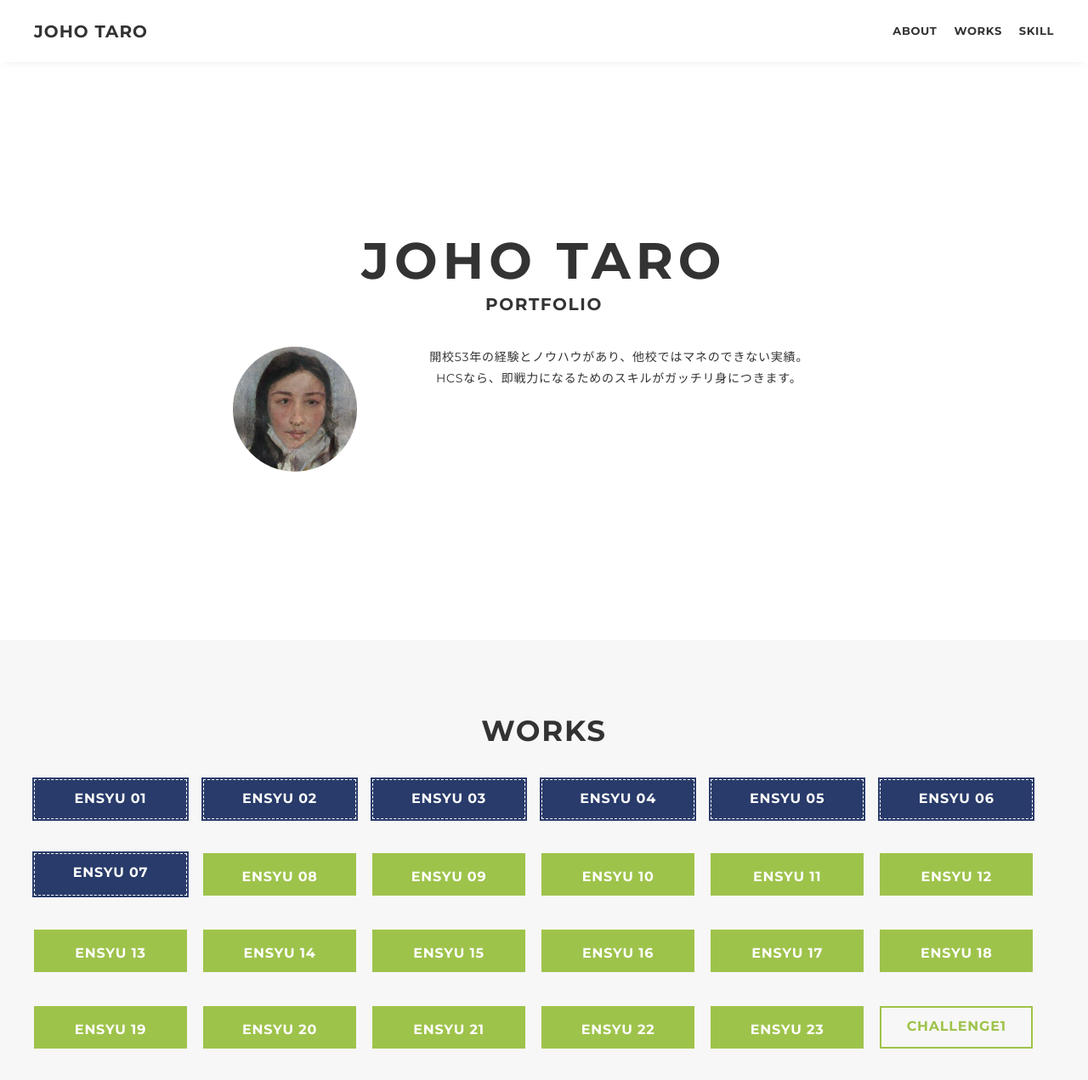
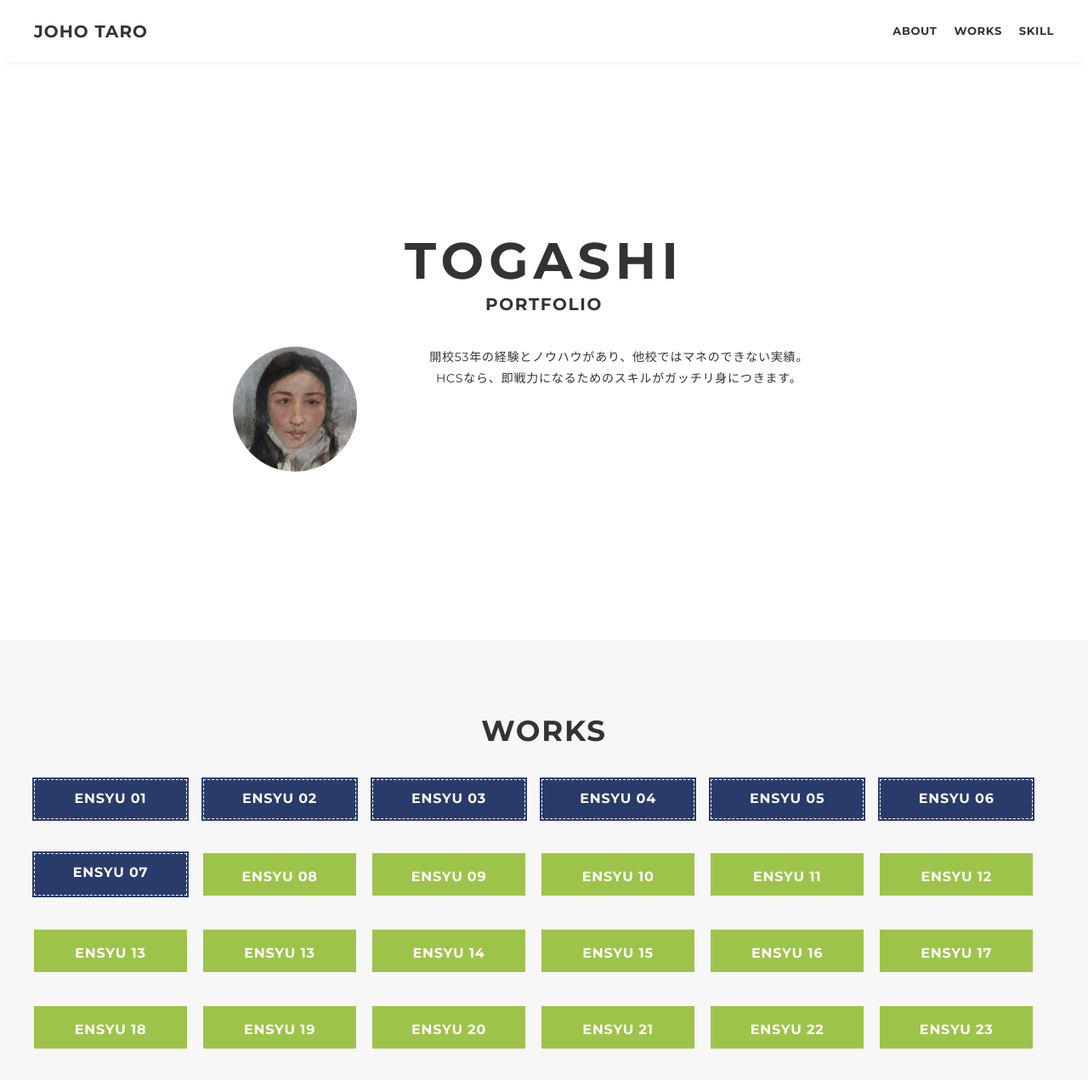
Before and after one commit to togashi0/S1A319, a plain HTML site: page index.html in a window 1280 px wide. Shown: the top 1271 px of the page at 85% size. Drawn offline with nearby package versions, Linux system fonts and the light colour scheme.

Commit message:
Add files via upload

```diff
--- a/index.html
+++ b/index.html
@@ -4,7 +4,7 @@
 <head>
 	<meta charset="utf-8">
 	<meta name="viewport" content="width=device-width,initial-scale=1.0,user-scalable=no">
-	<meta name="description" content="JOHO TAROのポートフォリオサイトです" />
+	<meta name="description" content="TOGASHIのポートフォリオサイトです" />
 	<title>PORTFOLIO</title>
 	<link rel="preconnect" href="https://fonts.gstatic.com">
 	<link href="https://fonts.googleapis.com/css2?family=Montserrat:wght@400;700&display=swap" rel="stylesheet">
@@ -36,7 +36,7 @@
 			<!-- main-visual -->
 			<div class="main-visual" id="about">
 				<div class="main-visual-inner">
-					<p class="main-visual-title">JOHO TARO</p>
+					<p class="main-visual-title">TOGASHI</p>
 					<p class="main-visual-subtitle">PORTFOLIO</p>
 					<div class="main-visual-profile">
 						<p class="main-visual-img">
@@ -67,7 +67,8 @@
 						<a class="works-item btn-open" href="ensyu/10.html">ENSYU 10</a>
 						<a class="works-item btn-open" href="ensyu/11.html">ENSYU 11</a>
 						<a class="works-item btn-open" href="ensyu/12.html">ENSYU 12</a>
-						<a class="works-item btn-open" href="ensyu/13.html">ENSYU 13</a>
+						<a class="works-item btn-open" href="ensyu/13_1.html">ENSYU 13</a>
+						<a class="works-item btn-open" href="ensyu/13_2.html">ENSYU 13</a>
 						<a class="works-item btn-open" href="ensyu/14.html">ENSYU 14</a>
 						<a class="works-item btn-open" href="ensyu/15.html">ENSYU 15</a>
 						<a class="works-item btn-open" href="ensyu/16.html">ENSYU 16</a>
```
